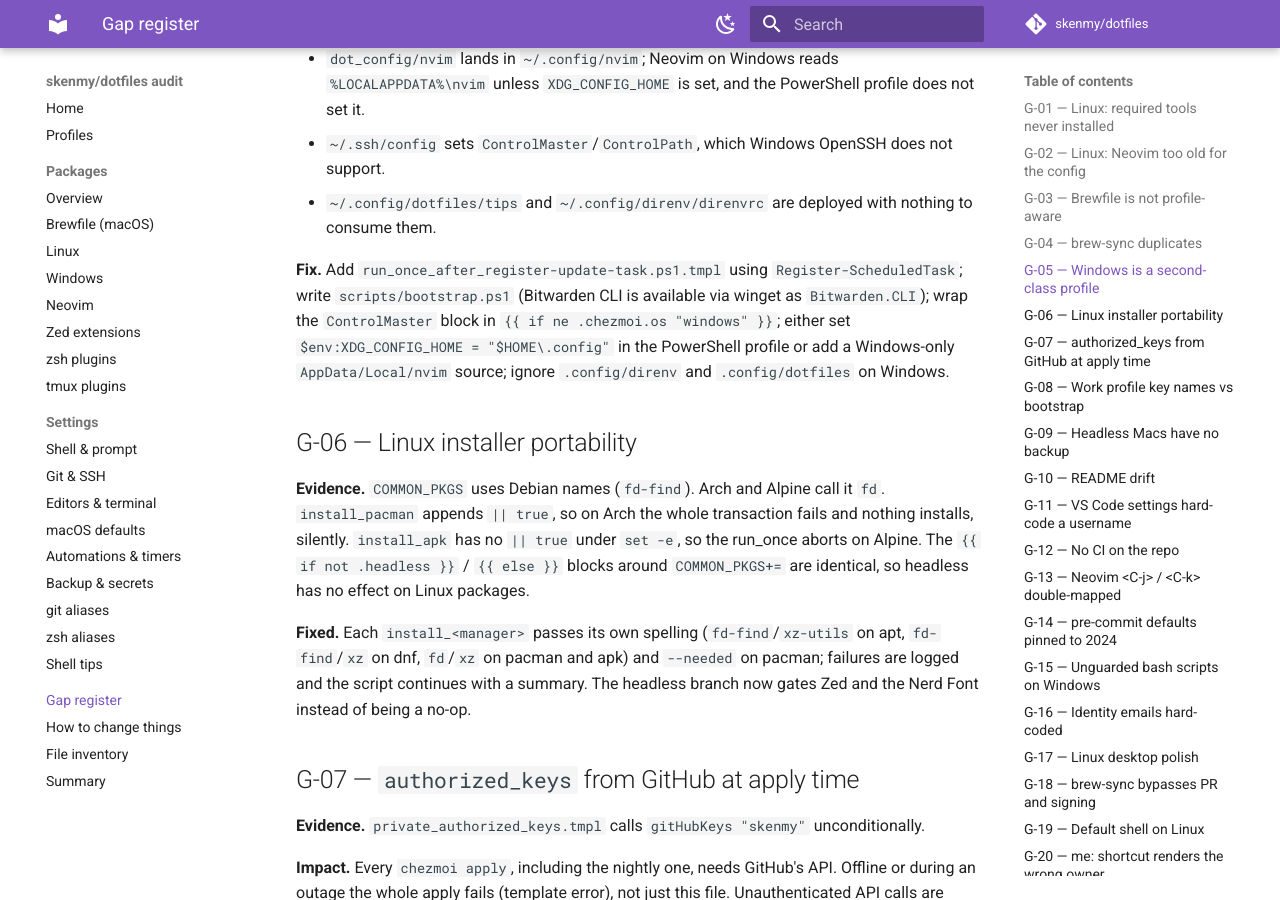
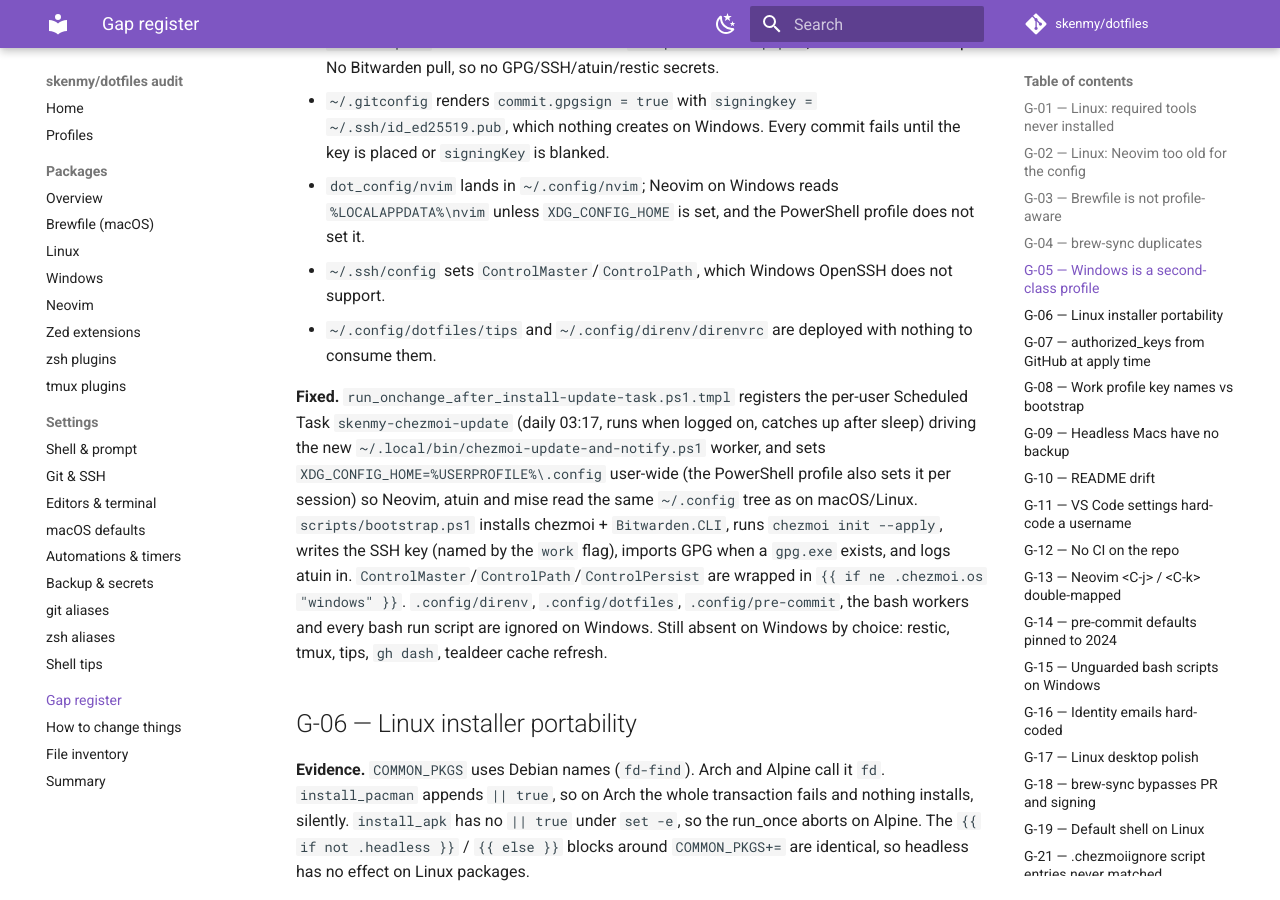
Before and after one commit to skenmy/dotfiles, an MkDocs documentation site: the page built from docs/gaps.md, in a window 1280 px wide and 900 px high, scrolled down 4479 px. Built offline with MkDocs 1.6.1 and Material for MkDocs 9.7.7, drawn with Linux system fonts in a browser that asks for light colours; comment, search, counter and statistics services are not loaded; some of the changed text lies outside the part shown.

Commit message:
fix(windows): daily update task, bootstrap.ps1, XDG config home, ssh + ignore fixes
Closes G-05, G-15; adds and closes G-21.

- run_onchange_after_install-update-task.ps1.tmpl registers the per-user
  Scheduled Task 'skenmy-chezmoi-update' (daily 03:17, StartWhenAvailable)
  running the new ~/.local/bin/chezmoi-update-and-notify.ps1 worker, and
  sets XDG_CONFIG_HOME=%USERPROFILE%\.config user-wide so Neovim/atuin/mise
  read ~/.config like on macOS/Linux; the PowerShell profile sets it per
  session too.
- scripts/bootstrap.ps1: chezmoi + Bitwarden.CLI via winget, chezmoi init,
  SSH key named by the work flag (ACL restricted), GPG import when gpg.exe
  exists, atuin login/sync. Bitwarden.CLI added to the winget list.
- ~/.ssh/config: ControlMaster block skipped on Windows (unsupported).
- .chezmoiignore: on Windows skip zsh-only configs, bash workers and all
  bash run scripts. Discovered the existing script entries used source
  names (run_once_...) while chezmoi matches target names with the
  run_/once_/onchange_/after_ prefixes stripped, so they never matched
  (G-21); every entry now uses the target name and the file says why.
- docsgen: script rows in the file inventory show the target name.
- Docs and README updated.

```diff
--- a/docs/gaps.md
+++ b/docs/gaps.md
@@ -13,7 +13,7 @@
 | [G-02](#g-02) | High | Linux | Neovim config needs 0.11+, distros ship 0.7–0.9 | **fixed** — upstream tarball to `~/.local/nvim` when distro nvim < 0.11 |
 | [G-03](#g-03) | High | macOS work, macOS headless | Brewfile is not profile-aware: every cask on every Mac | **fixed** — fragments in `.chezmoitemplates/brew/` |
 | [G-04](#g-04) | High | macOS | brew-sync re-appends commented lines; 6 duplicates, two cask-name pairs | **fixed** — name-based diff, Brewfile deduped |
-| [G-05](#g-05) | High | Windows | No auto-update, no bootstrap, signing key never provisioned, nvim config in wrong place | open |
+| [G-05](#g-05) | High | Windows | No auto-update, no bootstrap, signing key never provisioned, nvim config in wrong place | **fixed** — Scheduled Task, `bootstrap.ps1`, XDG_CONFIG_HOME, ControlMaster guard |
 | [G-06](#g-06) | Medium | Linux (Arch, Alpine) | Debian package names break pacman/apk; dead headless branch | **fixed** — per-manager names; headless branch now gates Zed + font |
 | [G-07](#g-07) | Medium | all | `authorized_keys` needs GitHub at every apply; personal keys land on work boxes | **fixed** — unmanaged on work; 168h API cache |
 | [G-08](#g-08) | Medium | work | Work profile expects `id_ed25519_skenmy` / `_eit`; bootstrap writes `id_ed25519` | **fixed** — bootstrap names the key by the work flag |
@@ -23,12 +23,13 @@
 | [G-12](#g-12) | Medium | repo | No CI or pre-commit on the repo itself | partly fixed by the docs workflow |
 | [G-13](#g-13) | Low | all | Neovim `<C-j>`/`<C-k>` mapped twice | open |
 | [G-14](#g-14) | Low | all | pre-commit defaults pin 2024 revisions | open |
-| [G-15](#g-15) | Low | Windows | Four bash `run_onchange` scripts have no OS guard | open |
+| [G-15](#g-15) | Low | Windows | Four bash `run_onchange` scripts have no OS guard | **fixed** — ignored on Windows by target name |
 | [G-16](#g-16) | Low | all | Identity emails hard-coded in four places | **fixed** — `.chezmoidata/identity.toml` |
 | [G-17](#g-17) | Low | Linux desktop | tmux copy assumes `pbcopy`/`xclip`; no Wayland; no Nerd Font installed | **fixed** — `wl-copy` fallback; JetBrainsMono Nerd Font installed on desktops |
 | [G-18](#g-18) | Low | macOS | brew-sync commits unsigned, straight to `main` | **fixed** — commits are signed; unsigned fallback removed |
 | [G-19](#g-19) | Low | Linux | `chsh` to zsh is manual | **fixed** — installer runs `chsh` when interactive |
 | [G-20](#g-20) | Low | all | `me:` URL shortcut renders to `paulwilliams/`, not `skenmy/` | **fixed** — uses `githubUser` |
+| [G-21](#g-21) | Medium | all | `.chezmoiignore` script entries used source names, so they never matched | **fixed** — target names |
 
 ---
 
@@ -114,11 +115,16 @@
 - `~/.ssh/config` sets `ControlMaster`/`ControlPath`, which Windows OpenSSH does not support.
 - `~/.config/dotfiles/tips` and `~/.config/direnv/direnvrc` are deployed with nothing to consume them.
 
-**Fix.** Add `run_once_after_register-update-task.ps1.tmpl` using `Register-ScheduledTask`; write
-`scripts/bootstrap.ps1` (Bitwarden CLI is available via winget as `Bitwarden.CLI`); wrap the
-`ControlMaster` block in `{{ if ne .chezmoi.os "windows" }}`; either set `$env:XDG_CONFIG_HOME = "$HOME\.config"`
-in the PowerShell profile or add a Windows-only `AppData/Local/nvim` source; ignore `.config/direnv`
-and `.config/dotfiles` on Windows.
+**Fixed.** `run_onchange_after_install-update-task.ps1.tmpl` registers the per-user Scheduled Task
+`skenmy-chezmoi-update` (daily 03:17, runs when logged on, catches up after sleep) driving the new
+`~/.local/bin/chezmoi-update-and-notify.ps1` worker, and sets `XDG_CONFIG_HOME=%USERPROFILE%\.config`
+user-wide (the PowerShell profile also sets it per session) so Neovim, atuin and mise read the same
+`~/.config` tree as on macOS/Linux. `scripts/bootstrap.ps1` installs chezmoi + `Bitwarden.CLI`, runs
+`chezmoi init --apply`, writes the SSH key (named by the `work` flag), imports GPG when a `gpg.exe`
+exists, and logs atuin in. `ControlMaster`/`ControlPath`/`ControlPersist` are wrapped in
+`{{ if ne .chezmoi.os "windows" }}`. `.config/direnv`, `.config/dotfiles`, `.config/pre-commit`, the
+bash workers and every bash run script are ignored on Windows. Still absent on Windows by choice:
+restic, tmux, tips, `gh dash`, tealdeer cache refresh.
 
 ## G-06 — Linux installer portability {#g-06}
 
@@ -189,9 +195,9 @@
 
 ## G-15 — Unguarded bash scripts on Windows {#g-15}
 
-`build-allowed-signers`, `import-gpg-key`, `install-gh-extensions`, `update-tldr-cache` have no OS guard.
-chezmoi on Windows runs `.sh` scripts through `sh` only if one is on `PATH` (Git for Windows); otherwise
-apply errors. Wrap each in `{{ if ne .chezmoi.os "windows" }}`.
+**Fixed.** All eight bash run scripts are listed in the Windows block of `.chezmoiignore` under their
+chezmoi target names (see G-21), so Windows never attempts them. Consequence: no GPG import,
+`allowed_signers` rebuild, `gh dash` or tealdeer refresh on Windows; `bootstrap.ps1` covers GPG.
 
 ## G-16 — Identity emails hard-coded {#g-16}
 
@@ -209,6 +215,18 @@
 
 **Fixed.** The installer runs `chsh -s $(command -v zsh)` when stdin is a terminal and `$SHELL` is not zsh; non-interactive applies skip it and print nothing.
 
+## G-21 — `.chezmoiignore` script entries never matched {#g-21}
+
+**Evidence.** Found while adding Windows entries: `chezmoi managed` still listed `install-packages-windows.ps1`
+on macOS despite `run_once_install-packages-windows.ps1` being in `.chezmoiignore`. chezmoi strips the
+`run_once_`/`run_onchange_`/`before_`/`after_` attributes to form a script's **target name**, and
+`.chezmoiignore` matches target names. The original darwin/linux entries were therefore inert; nothing
+broke only because every script also had an OS guard inside its template that rendered it empty.
+
+**Fixed.** All script entries use target names (`install-packages-darwin.sh`, `brew-bundle.sh`, …), a
+comment at the top of `.chezmoiignore` explains the rule, and the generated
+[file inventory](generated/files.md) now shows the target name for every script so the two can be compared.
+
 ## G-20 — `me:` shortcut renders the wrong owner {#g-20}
 
 **Fixed.** The `me:` shortcut now renders from `{{ .githubUser }}` → `git@github.com:skenmy/`.
```
Also changed, not shown: README.md (+5 -1 lines), docs/packages/index.md (+1 -1 lines), docs/profiles.md (+10 -9 lines), docs/settings/automations.md (+3 -2 lines), docs/settings/backup-secrets.md (+4 -2 lines), 11 other files.
